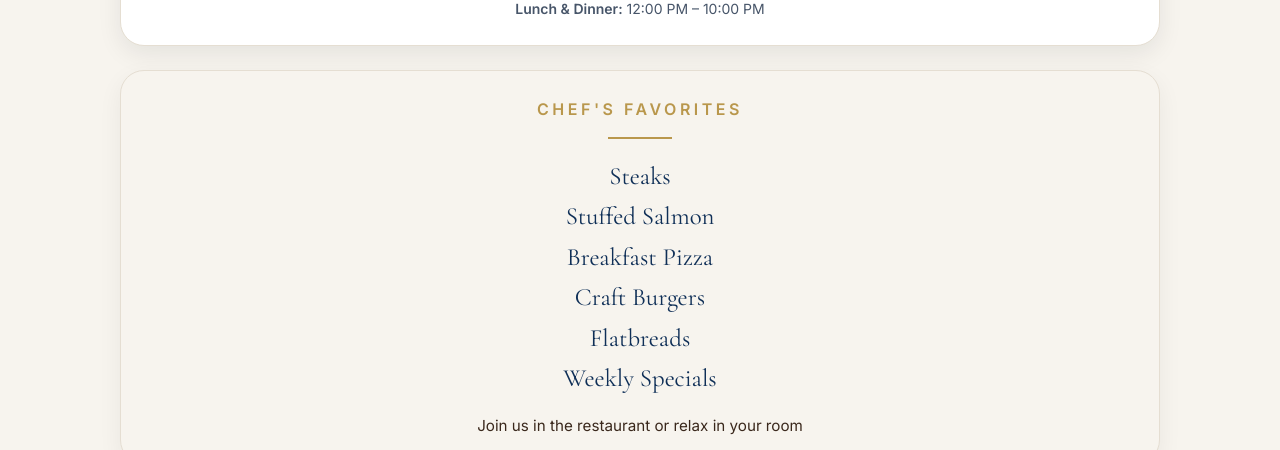
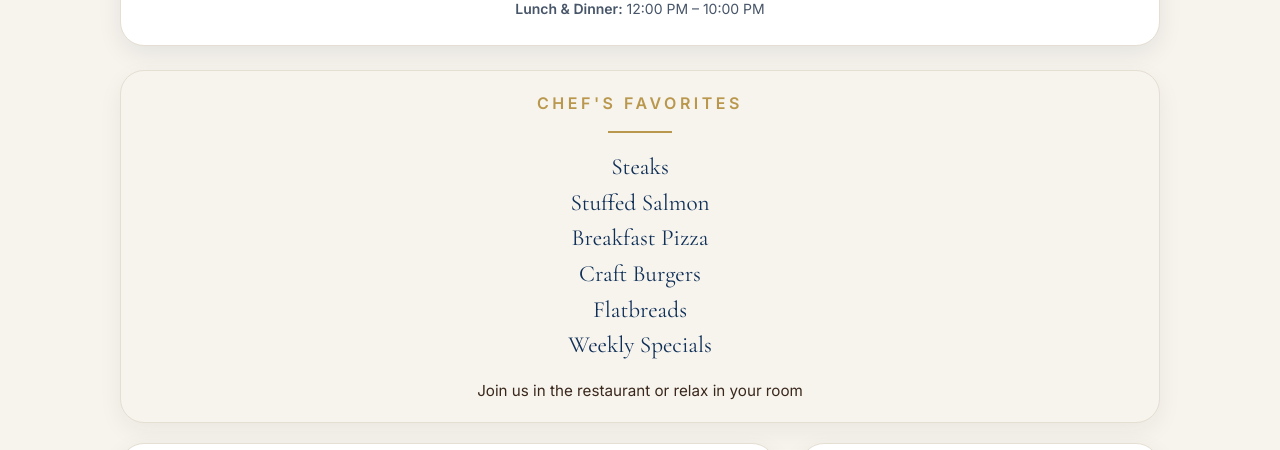
Before and after one commit to craft309/four-points-in-room-dining, a React (Vite) app: page / in a window 1280 px wide. Shown: the part 502-952 px from the top of the page. Built offline with nearby package versions, Linux system fonts and the light colour scheme.

Commit message:
Update styles.css

```diff
--- a/src/styles.css
+++ b/src/styles.css
@@ -325,8 +325,8 @@ textarea {
 }
 .favorites-card {
   max-width: 1040px;
-  margin: 0 auto 24px;
-  padding: 28px 22px;
+  margin: 0 auto 20px;
+  padding: 22px 20px;
   background: #F7F4EE;
   border: 1px solid #E5DED2;
   border-radius: 24px;
@@ -356,8 +356,8 @@ textarea {
   padding: 0;
   margin: 0;
   font-family: 'Cormorant Garamond', serif;
-  font-size: 1.55rem;
-  line-height: 1.55;
+  font-size: 1.45rem;
+  line-height: 1.45;
   color: #0F2F57;
 }
 
```
